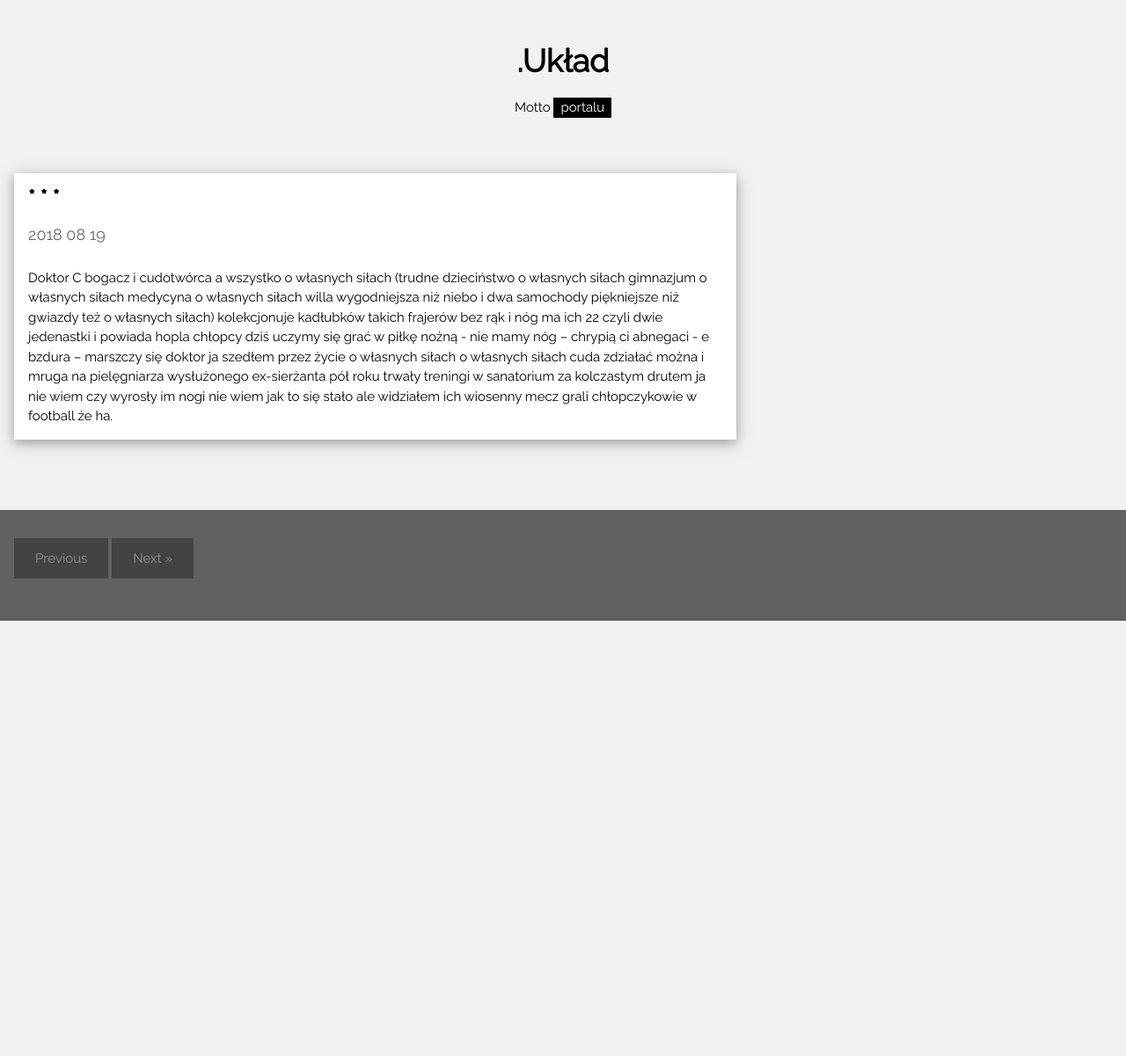
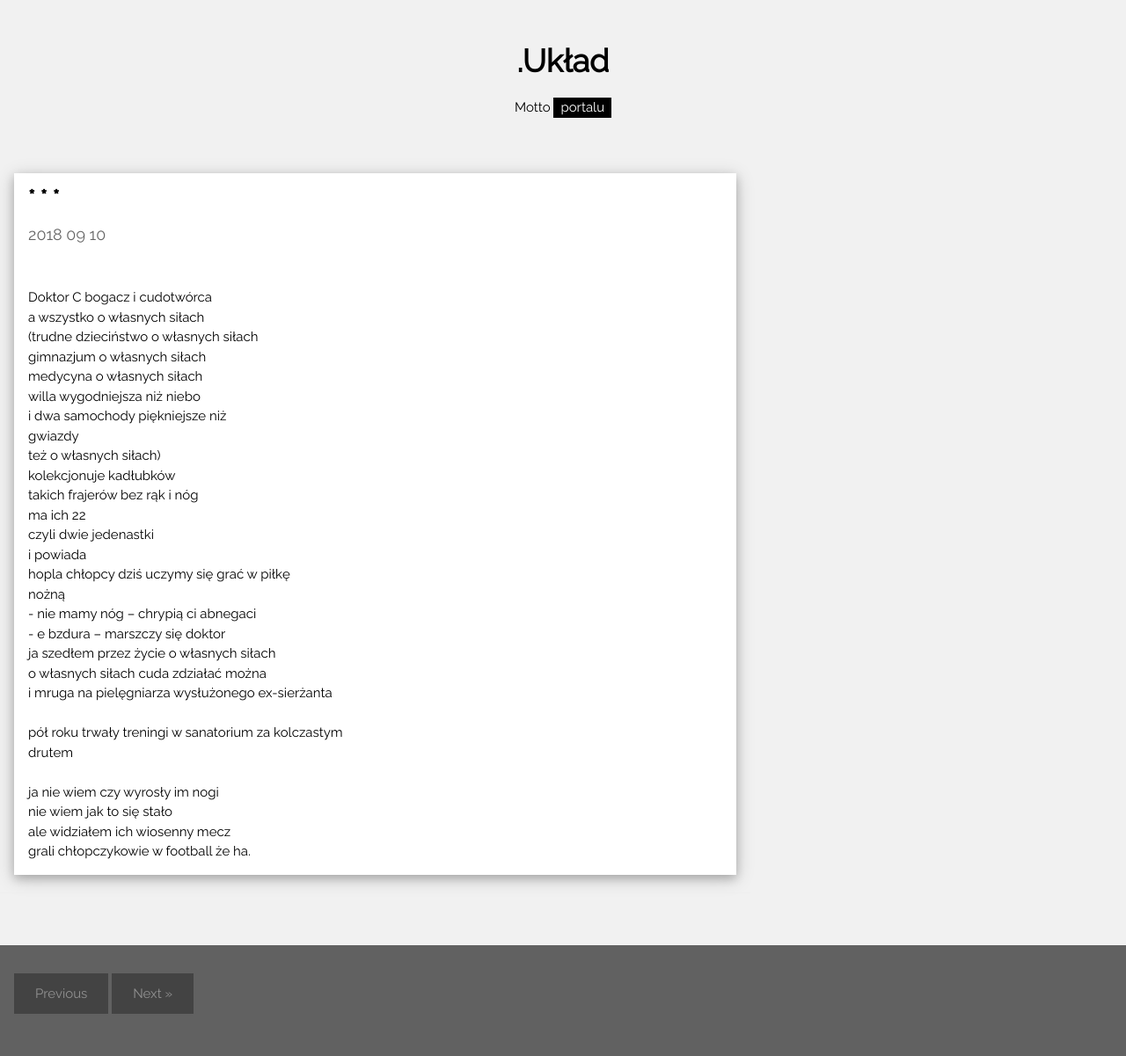
Before and after one commit to dot-Uklad/pelnosprawnosc, a Jekyll site: the page built from README.md, in a window 1280 px wide. Shown: the whole page at 88% size. Built offline with Jekyll 4.4.1, drawn with Linux system fonts in a browser that asks for light colours; our own code applies the rules of GitHub Pages for plain Markdown files; before the commit the page ends 900 px from its top, so only the background shows below that.

Commit message:
Update default.html

```diff
--- a/_layouts/default.html
+++ b/_layouts/default.html
@@ -30,40 +30,40 @@ and is wrapped around the whole page content, except for the footer in this exam
     <!--<img src="/images/niema.jpg" alt="Obrazek" style="width:100%">-->
     <div class="w3-container">
       <h3><b>* * *</b></h3>
-      <h5><span class="w3-opacity">2018 08 19</span></h5>
+      <h5><span class="w3-opacity">2018 09 10</span></h5>
     </div>
 
     <div class="w3-container">
       <p>
-Doktor C bogacz i cudotwórca
-a wszystko o własnych siłach
-(trudne dzieciństwo o własnych siłach
-gimnazjum o własnych siłach
-medycyna o własnych siłach
-willa wygodniejsza niż niebo
-i dwa samochody piękniejsze niż
-gwiazdy
-też o własnych siłach)
-kolekcjonuje kadłubków
-takich frajerów bez rąk i nóg
-ma ich 22
-czyli dwie jedenastki
-i powiada
-hopla chłopcy dziś uczymy się grać w piłkę
-nożną
-- nie mamy nóg – chrypią ci abnegaci
-- e bzdura – marszczy się doktor
-ja szedłem przez życie o własnych siłach
-o własnych siłach cuda zdziałać można
-i mruga na pielęgniarza wysłużonego ex-sierżanta
-
-pół roku trwały treningi w sanatorium za kolczastym
-drutem
-
-ja nie wiem czy wyrosły im nogi
-nie wiem jak to się stało
-ale widziałem ich wiosenny mecz
-grali chłopczykowie w football że ha.</p>
+      </br>Doktor C bogacz i cudotwórca
+</br>a wszystko o własnych siłach
+</br>(trudne dzieciństwo o własnych siłach
+</br>gimnazjum o własnych siłach
+</br>medycyna o własnych siłach
+</br>willa wygodniejsza niż niebo
+</br>i dwa samochody piękniejsze niż
+</br>gwiazdy
+</br>też o własnych siłach)
+</br>kolekcjonuje kadłubków
+</br>takich frajerów bez rąk i nóg
+</br>ma ich 22
+</br>czyli dwie jedenastki
+</br>i powiada
+</br>hopla chłopcy dziś uczymy się grać w piłkę
+</br>nożną
+</br>- nie mamy nóg – chrypią ci abnegaci
+</br>- e bzdura – marszczy się doktor
+</br>ja szedłem przez życie o własnych siłach
+</br>o własnych siłach cuda zdziałać można
+</br>i mruga na pielęgniarza wysłużonego ex-sierżanta
+</br>
+</br>pół roku trwały treningi w sanatorium za kolczastym
+</br>drutem
+</br>
+</br>ja nie wiem czy wyrosły im nogi
+</br>nie wiem jak to się stało
+</br>ale widziałem ich wiosenny mecz
+</br>grali chłopczykowie w football że ha.</p>
     </div>
   </div>
   <hr>
```
